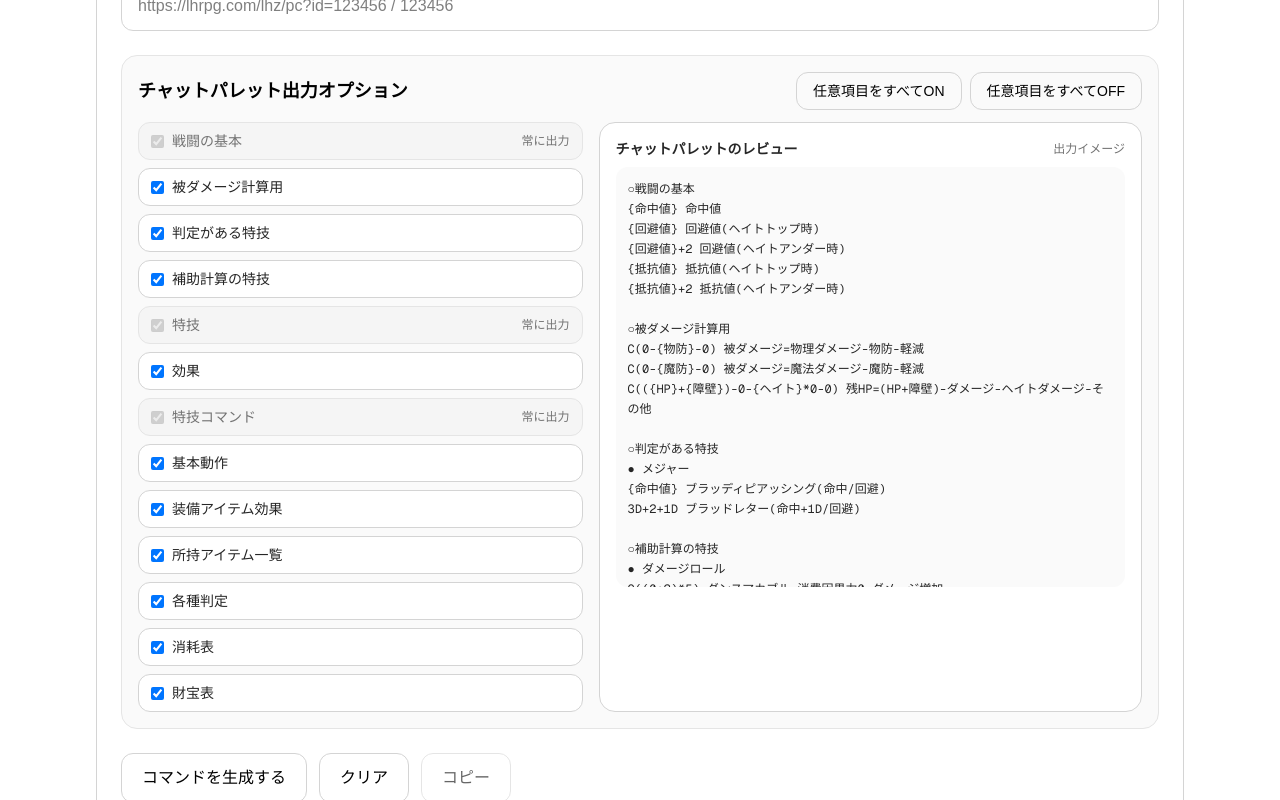
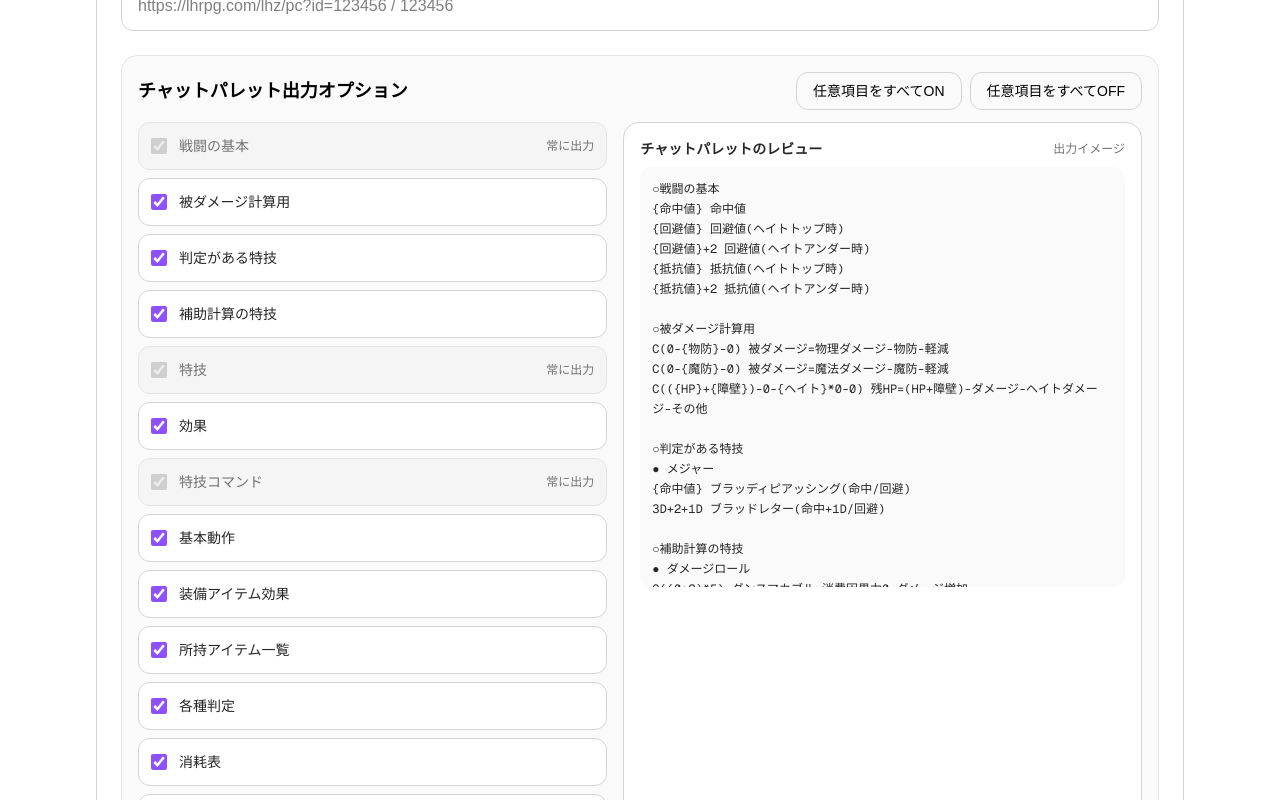
Before and after one commit to ramune428/lhtrpg_webapp_challenge, a Next.js app in the folder frontend/: page / in a window 1280 px wide. Shown: the part 1320-2120 px from the top of the page. Built offline with nearby package versions, Linux system fonts and the light colour scheme.

Commit message:
Align chat palette option checkboxes

```diff
--- a/frontend/app/page.tsx
+++ b/frontend/app/page.tsx
@@ -387,7 +387,7 @@ export default function HomePage() {
               </div>
             </div>
 
-            <div className="grid gap-4 lg:grid-cols-[minmax(0,0.9fr)_minmax(0,1.1fr)]">
+            <div className="grid gap-4 lg:grid-cols-[minmax(280px,0.95fr)_minmax(0,1.05fr)]">
               <div className="grid content-start gap-2">
                 {outputOptionItems.map((item) => {
                   const checked = item.alwaysOn ? true : options[item.key as keyof ChatPaletteOptions];
@@ -395,26 +395,27 @@ export default function HomePage() {
                   return (
                     <label
                       key={item.key}
-                      className={`flex items-center justify-between rounded-xl border px-3 py-2 text-sm ${
+                      className={`flex min-h-12 items-center justify-between rounded-xl border px-3 text-sm ${
                         item.alwaysOn
                           ? "border-neutral-200 bg-neutral-100 text-neutral-500"
                           : "border-neutral-300 bg-white text-neutral-800"
                       }`}
                     >
-                      <span className="flex items-center gap-2">
+                      <span className="flex min-w-0 items-center gap-3">
                         <input
                           type="checkbox"
                           checked={checked}
                           disabled={item.alwaysOn}
+                          className="h-4 w-4 shrink-0 rounded border-neutral-300 accent-violet-500 disabled:cursor-not-allowed"
                           onChange={(event) => {
                             if (!item.alwaysOn) {
                               updateOption(item.key as keyof ChatPaletteOptions, event.target.checked);
                             }
                           }}
                         />
-                        {item.label}
+                        <span className="truncate leading-none">{item.label}</span>
                       </span>
-                      {item.alwaysOn && <span className="text-xs">常に出力</span>}
+                      {item.alwaysOn && <span className="ml-3 shrink-0 text-xs leading-none">常に出力</span>}
                     </label>
                   );
                 })}
```
